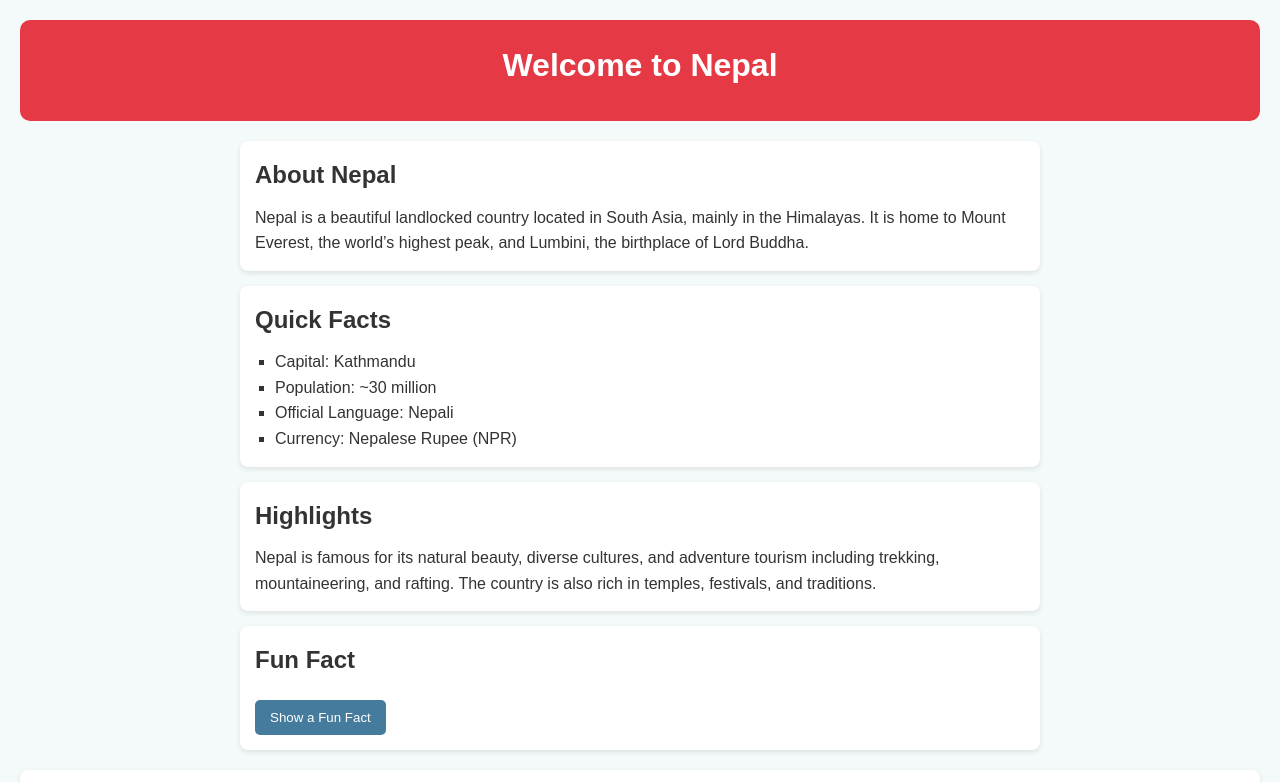
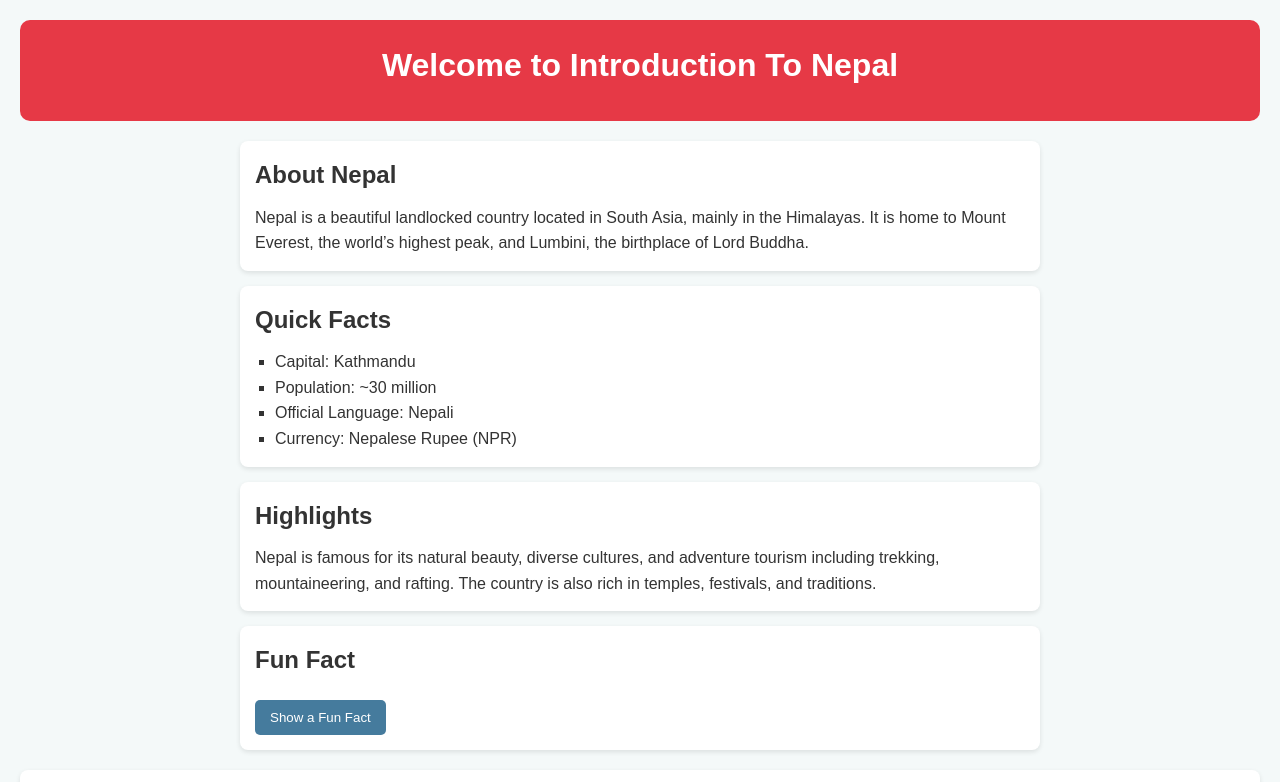
Before and after one commit to amishshah2023-cmd/CSP451-CheckPoint-amish, a plain HTML site: page index.html in a window 1280 px wide. Shown: the top 782 px of the page. Drawn offline with Linux system fonts and the light colour scheme.

Commit message:
fix:: fix information/t

```diff
--- a/index.html
+++ b/index.html
@@ -8,7 +8,7 @@
 </head>
 <body>
   <header>
-    <h1>Welcome to Nepal</h1>
+    <h1>Welcome to Introduction To Nepal</h1>
   </header>
 
   <main>
```
